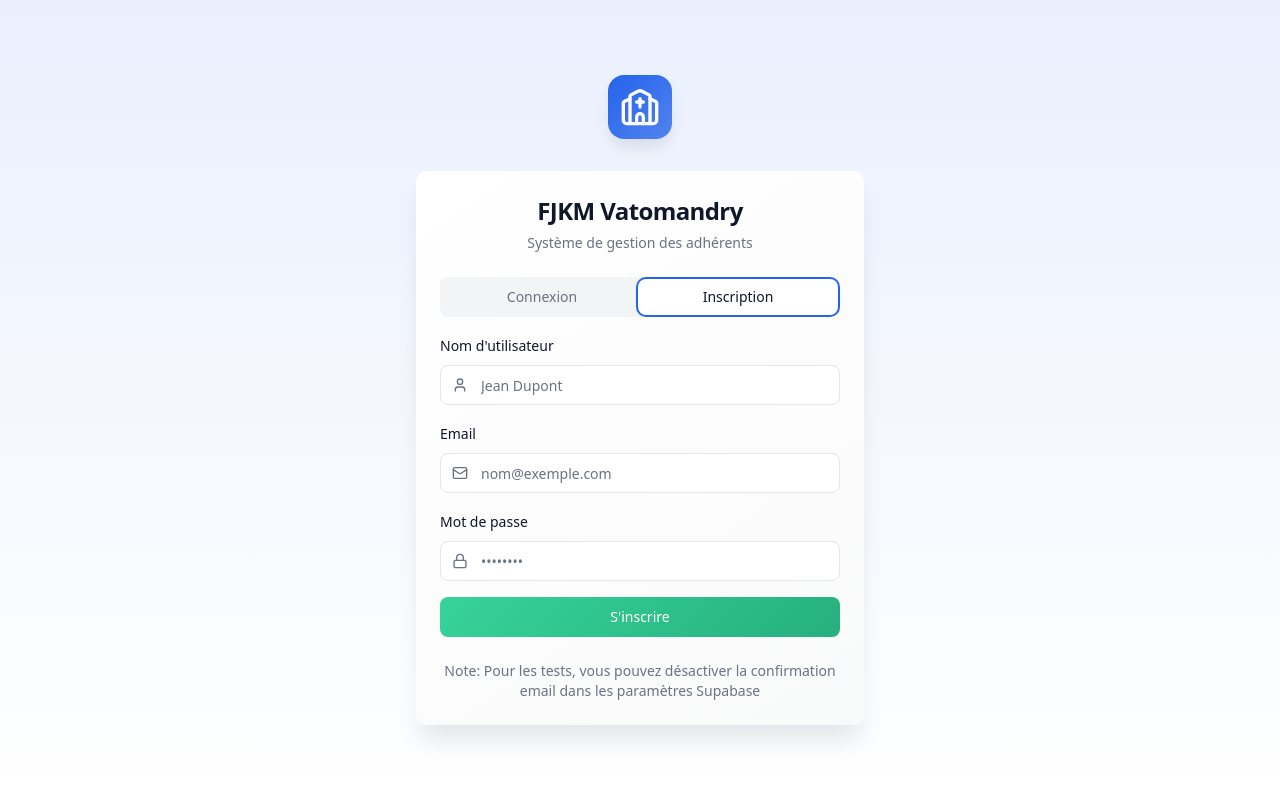
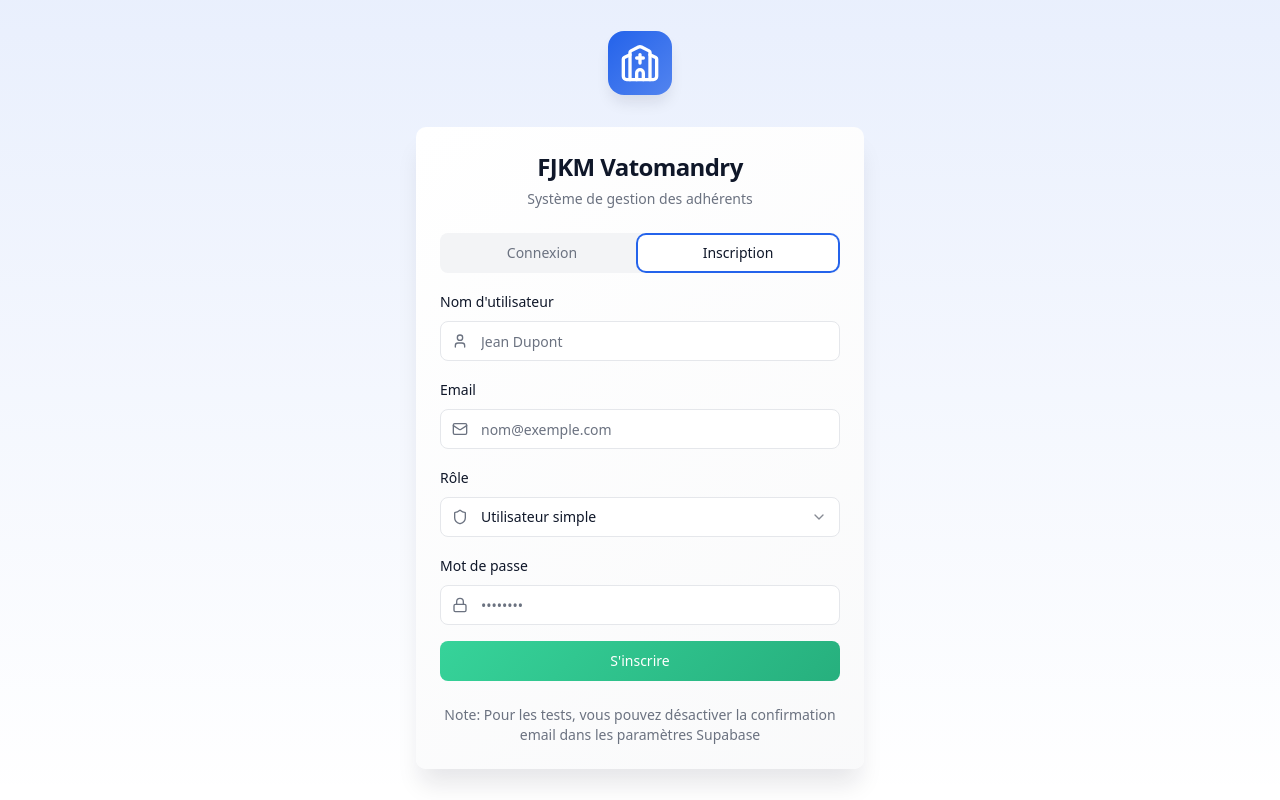
Before and after one commit to TNdria/fjkmin-connect, a React (Vite) app: page /auth in a window 1280 px wide. Both pictures are taken after a click on the tab "Inscription". Built offline with nearby package versions, Linux system fonts and the light colour scheme.

Commit message:
Add role selection to registration
Implement role selection during user registration, allowing users to be assigned as simple user, responsible, or admin. Each role will have access to its designated page.

```diff
--- a/src/pages/Auth.tsx
+++ b/src/pages/Auth.tsx
@@ -7,13 +7,15 @@ import { Label } from "@/components/ui/label";
 import { Card, CardContent, CardDescription, CardFooter, CardHeader, CardTitle } from "@/components/ui/card";
 import { Tabs, TabsContent, TabsList, TabsTrigger } from "@/components/ui/tabs";
 import { Alert, AlertDescription } from "@/components/ui/alert";
-import { Church, Mail, Lock, User, AlertCircle } from "lucide-react";
+import { Select, SelectContent, SelectItem, SelectTrigger, SelectValue } from "@/components/ui/select";
+import { Church, Mail, Lock, User, AlertCircle, Shield } from "lucide-react";
 import { useToast } from "@/hooks/use-toast";
 
 export default function Auth() {
   const [email, setEmail] = useState("");
   const [password, setPassword] = useState("");
   const [username, setUsername] = useState("");
+  const [role, setRole] = useState("UTILISATEUR");
   const [loading, setLoading] = useState(false);
   const [error, setError] = useState<string | null>(null);
   const navigate = useNavigate();
@@ -26,13 +28,14 @@ export default function Auth() {
 
     const redirectUrl = `${window.location.origin}/`;
 
-    const { error: signUpError } = await supabase.auth.signUp({
+    const { error: signUpError, data } = await supabase.auth.signUp({
       email,
       password,
       options: {
         emailRedirectTo: redirectUrl,
         data: {
-          username: username || email
+          username: username || email,
+          role: role
         }
       }
     });
@@ -44,6 +47,18 @@ export default function Auth() {
         setError(signUpError.message);
       }
     } else {
+      // Update the user profile with the selected role
+      if (data?.user) {
+        const { error: profileError } = await supabase
+          .from('profiles')
+          .update({ role })
+          .eq('id', data.user.id);
+
+        if (profileError) {
+          console.error('Error updating profile role:', profileError);
+        }
+      }
+
       toast({
         title: "Inscription réussie!",
         description: "Vérifiez votre email pour confirmer votre compte.",
@@ -52,6 +67,7 @@ export default function Auth() {
       setEmail("");
       setPassword("");
       setUsername("");
+      setRole("UTILISATEUR");
     }
 
     setLoading(false);
@@ -194,6 +210,26 @@ export default function Auth() {
                   </div>
 
                   <div className="space-y-2">
+                    <Label htmlFor="signup-role">Rôle</Label>
+                    <div className="relative">
+                      <Shield className="absolute left-3 top-3 h-4 w-4 text-muted-foreground pointer-events-none z-10" />
+                      <Select
+                        value={role}
+                        onValueChange={setRole}
+                      >
+                        <SelectTrigger className="pl-10">
+                          <SelectValue placeholder="Sélectionner un rôle" />
+                        </SelectTrigger>
+                        <SelectContent>
+                          <SelectItem value="UTILISATEUR">Utilisateur simple</SelectItem>
+                          <SelectItem value="RESPONSABLE">Responsable</SelectItem>
+                          <SelectItem value="ADMIN">Administrateur</SelectItem>
+                        </SelectContent>
+                      </Select>
+                    </div>
+                  </div>
+
+                  <div className="space-y-2">
                     <Label htmlFor="signup-password">Mot de passe</Label>
                     <div className="relative">
                       <Lock className="absolute left-3 top-3 h-4 w-4 text-muted-foreground" />
```
